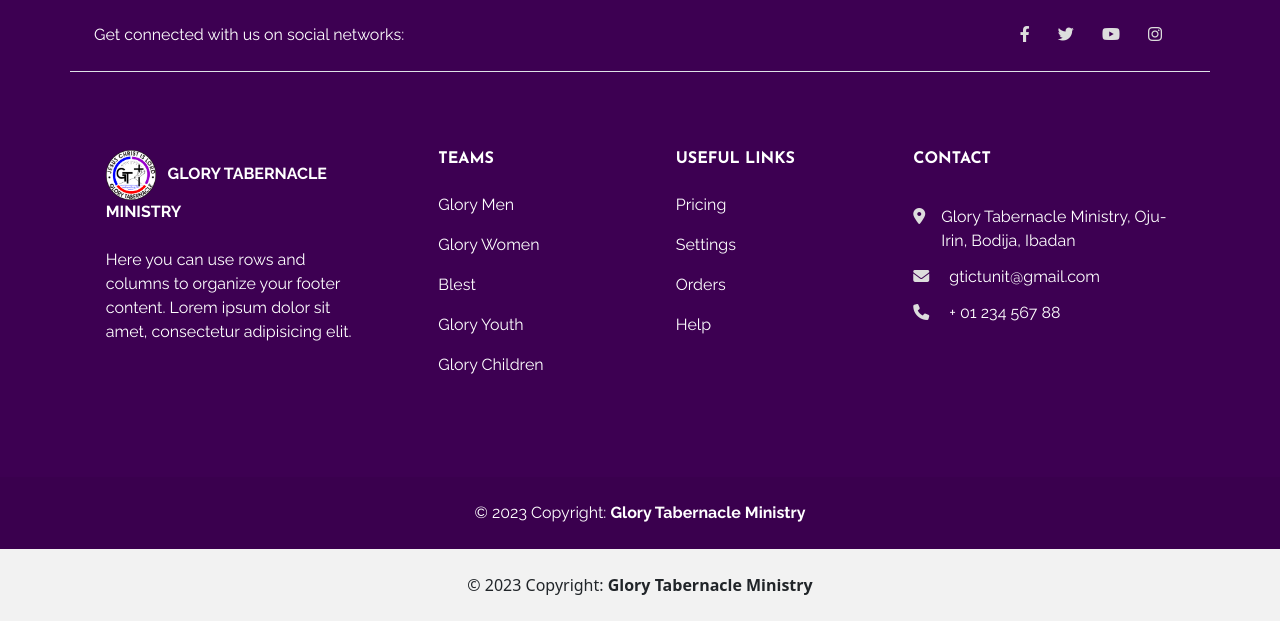
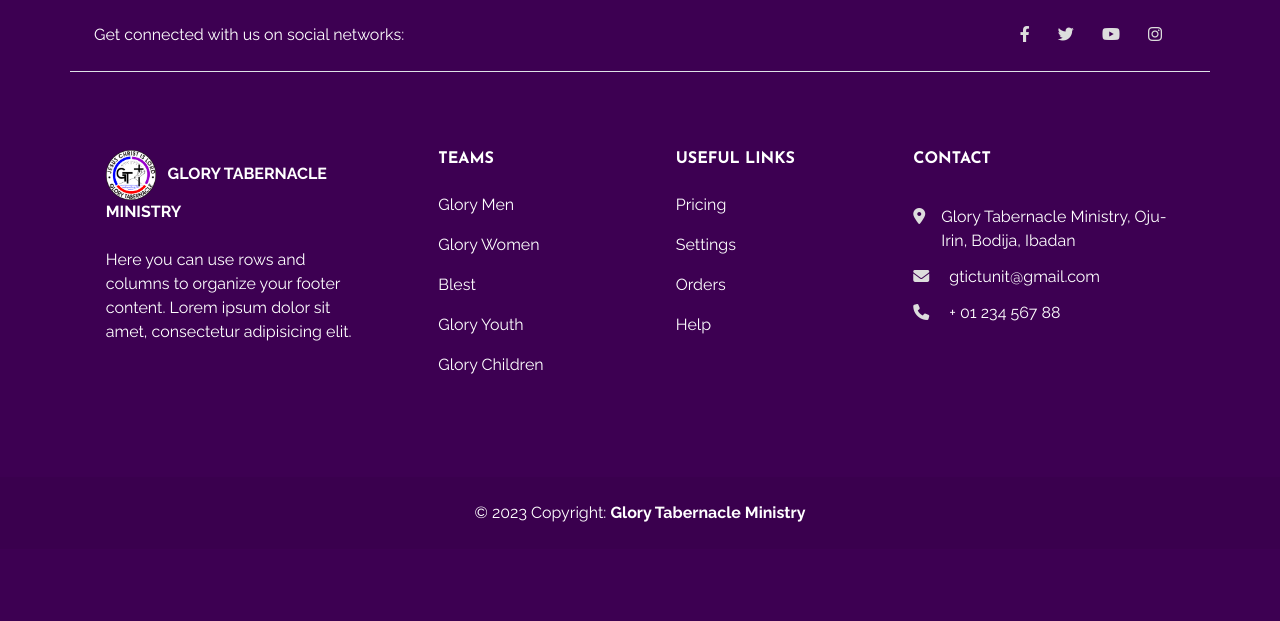
Before and after one commit to gtictunit/website-new, a PHP site: page /calender in a window 1280 px wide. Shown: the part 967-1588 px from the top of the page. After the commit the page ends 1489 px from the top, so only its background shows below. Run offline with PHP 8.4, Linux system fonts and the light colour scheme; some libraries are stand-ins or nearby versions; some web fonts are replaced.

Commit message:
Update calender.php

```diff
--- a/calender.php
+++ b/calender.php
@@ -357,11 +357,6 @@
     <!-- Footer -->
    <?php include('./reusables/footer.php') ?>
   </div>
-  <div class="text-center p-4" style="background-color: rgba(0, 0, 0, 0.05);">
-    © 2023 Copyright:
-    <a class="text-reset fw-bold" href="/">Glory Tabernacle Ministry</a>
-  </div>
-
   <script type="text/javascript" src="https://code.jquery.com/jquery-1.12.0.min.js"></script>
 <script src="https://maxcdn.bootstrapcdn.com/bootstrap/3.3.6/js/bootstrap.min.js" integrity="sha384-0mSbJDEHialfmuBBQP6A4Qrprq5OVfW37PRR3j5ELqxss1yVqOtnepnHVP9aJ7xS" crossorigin="anonymous"></script>
 
```
